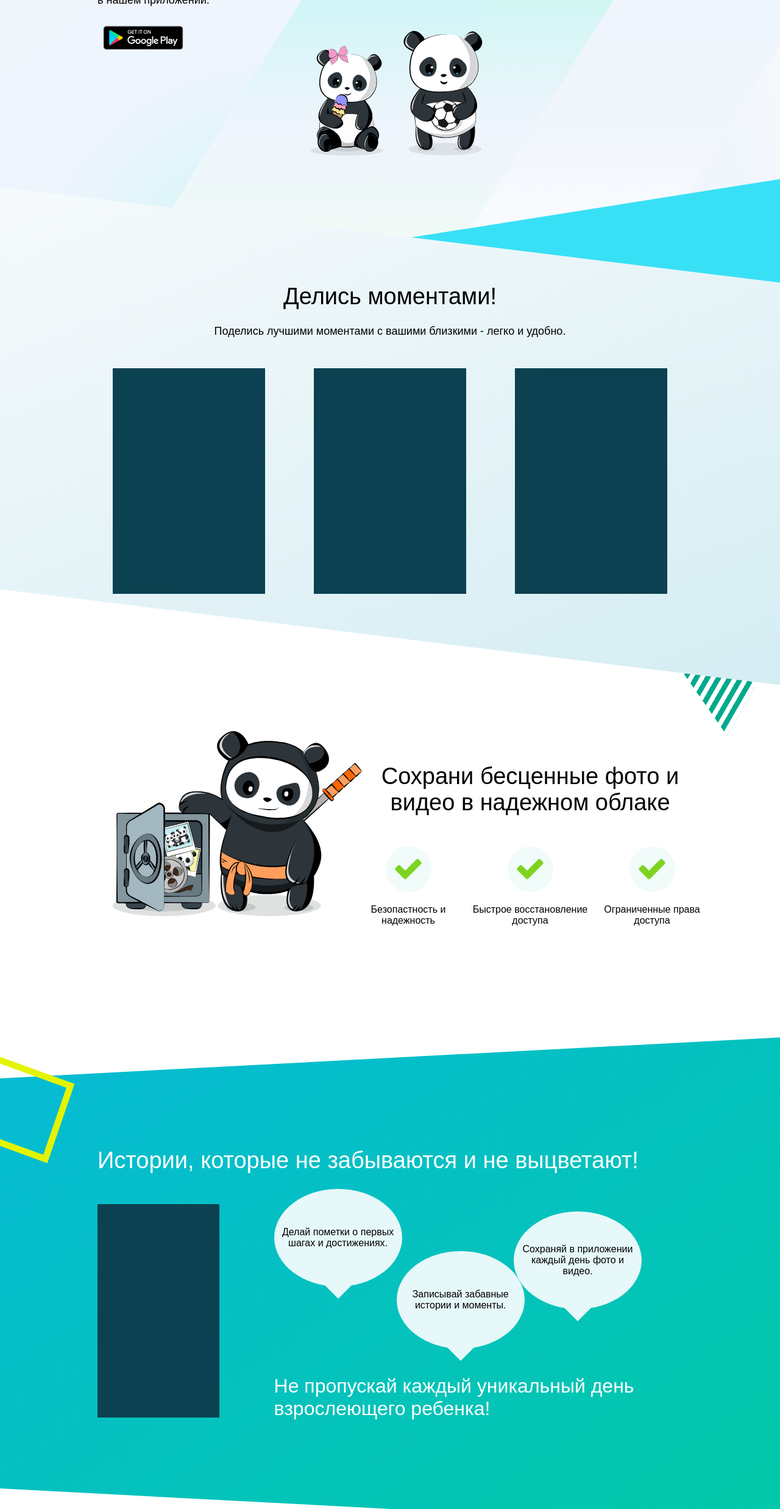
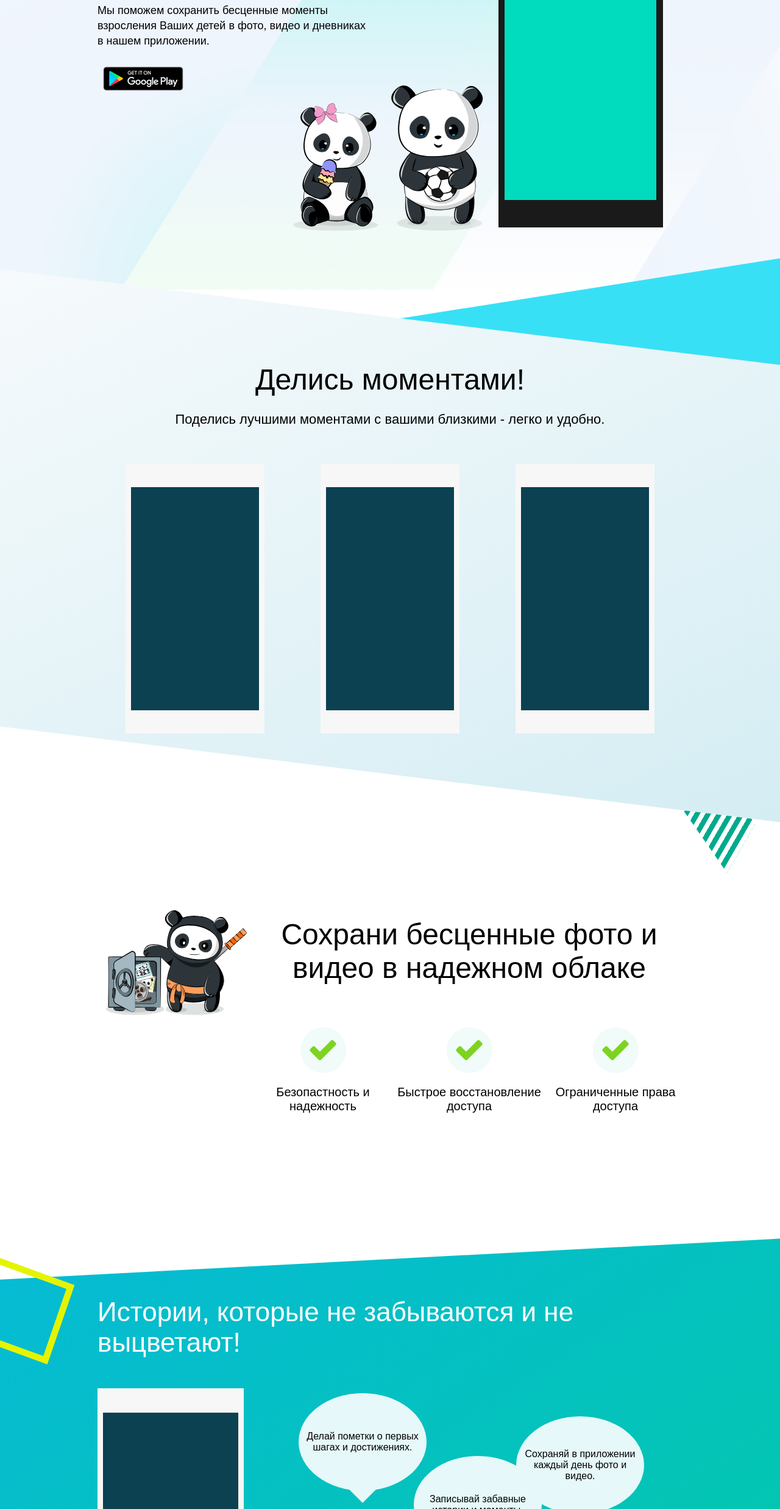
Before and after one commit to Electr0n/mytot, a React app: page / in a window 1280 px wide. Shown: the part 325-2800 px from the top of the page at 61% size. Built offline with nearby package versions, Linux system fonts and the light colour scheme.

Commit message:
Phone component

```diff
--- a/src/components/cloud/cloud.css
+++ b/src/components/cloud/cloud.css
@@ -2,7 +2,7 @@
   display: flex;
   align-self: center;
   width: 75%;
-  height: 600px;
+  height: 700px;
   justify-content: space-between;
   align-items: center;
   position: relative;
@@ -23,9 +23,9 @@
   z-index: -2;
 }
 .cloud__logo{
-  width: 500px;
-  height: 500px;
-  margin-top: 100px;
+  width: 600px;
+  height: 600px;
+  margin-top: 240px;
   background-repeat: no-repeat;
   background-image: url('../../assets/images/pandas1-06.svg');
 }
@@ -33,12 +33,12 @@
   display: flex;
   flex-direction: column;
   align-items: center;
-  width: 500px;
+  width: 700px;
 }
 .cloud__content__label{
-  font-size: 38px;
+  font-size: 48px;
   text-align: center;
-  margin-bottom: 50px;
+  margin-bottom: 70px;
 }
 .cloud__content__description{
   display: flex;
@@ -51,9 +51,9 @@
 }
 .cloud__content__description__text{
   margin-top: 20px;
-  width: 200px;
+  width: 240px;
   text-align: center;
-  font-size: 16px;
+  font-size: 20px;
 }
 .cloud__content__description__logo{
   display: flex;
--- a/src/components/comfort/comfort.css
+++ b/src/components/comfort/comfort.css
@@ -8,9 +8,9 @@
   height: 750px;
 }
 .comfort__label{
-  width: 450px;
+  width: 520px;
   text-align: center;
-  font-size: 38px;
+  font-size: 48px;
   margin-top: 90px;
 }
 .comfort__content{
@@ -20,22 +20,26 @@
   align-items: center;
 }
 .comfort__phone{
-  width: 200px;
-  height: 350px;
-  background-color: #0c4151;
+  display: flex;
   align-self: flex-end;
-  margin-bottom: 180px;
+  margin-bottom: 40px;
+}
+.comfort__phone__content{
+  width: 100%;
+  height: 100%;
+  background-color: #01dcbe;
 }
 .comfort__text{
-  width: 350px;
-  font-size: 18px;
-  line-height: 25px;
+  width: 430px;
+  font-size: 22px;
+  line-height: 35px;
   text-align: center;
   margin: 60px 0 40px 0;
 }
 .comfort__panda{
-  width: 250px;
-  height: 250px;
+  margin-top: 40px;
+  width: 300px;
+  height: 300px;
   background-repeat: no-repeat;
   background-image: url('../../assets/images/pandas1-07.svg');
 }
@@ -43,7 +47,8 @@
   display: flex;
   flex-direction: column;
   width: 100%;
-  height: 1050px;
+  height: 1150px;
+  margin-bottom: 130px;
   position: relative;
   overflow: hidden;
 }
--- a/src/components/comfort/comfort.js
+++ b/src/components/comfort/comfort.js
@@ -1,4 +1,5 @@
 import React, { Component } from 'react';
+import Phone from '../common/phone/phone';
 import './comfort.css';
 
 export default class Comfort extends Component {
@@ -6,13 +7,21 @@
     return(
       <div className='comfort__wrapper'>
         <div className='comfort'>
-          <div className='comfort__phone'></div>
+          <div className='comfort__phone'>
+            <Phone size='m' color='black'>
+              <div className='comfort__phone__content'></div>
+            </Phone>
+          </div>
           <div className='comfort__content'>
             <div className='comfort__label'>Просматривай контент удобно!</div>
             <div className='comfort__text'>Навигация и поиск по возрасту ребенка. Группировка по дням или событиям.</div>
             <div className='comfort__panda'></div>
           </div>
-          <div className='comfort__phone'></div>
+          <div className='comfort__phone'>
+            <Phone size='m' color='black'>
+              <div className='comfort__phone__content'></div>
+            </Phone>
+          </div>
         </div>
         <div className='comfort__line'></div>
       </div>
--- /dev/null
+++ b/src/components/common/phone/phone.css
@@ -0,0 +1,24 @@
+.phone{
+  box-sizing: border-box;
+  padding: 16.6% 3.8%;
+}
+
+.phone_color_black{
+  background-color: #1a1a1a;
+}
+.phone_color_white{
+  background-color: #f7f7f7;
+}
+
+.phone_size_s{
+  width: 228px;
+  height: 442px;
+}
+.phone_size_m{
+  width: 240px;
+  height: 466px;
+}
+.phone_size_l{
+  width: 270px;
+  height: 523px;
+}
--- /dev/null
+++ b/src/components/common/phone/phone.js
@@ -0,0 +1,24 @@
+import React, { Component } from 'react';
+import './phone.css';
+
+export default class Phone extends Component{
+
+  propToClassName(attr, value){
+    return value
+      ? ' phone_' + attr + '_' + value
+      : '';
+  }
+
+  className(){
+    const props = ['size', 'color', 'shadow'];
+    return ['phone'].concat(props.map((propName) => this.propToClassName(propName, this.props[propName]))).join('');
+  }
+
+  render(){
+    return(
+      <div className={this.className()}>
+        {this.props.children}
+      </div>
+    );
+  };
+}
--- a/src/components/history/history.css
+++ b/src/components/history/history.css
@@ -45,7 +45,7 @@
   width: 75%;
 }
 .history__container__label{
-  font-size: 38px;
+  font-size: 44px;
   color: #ffffff;
   margin-bottom: 50px;
 }
@@ -54,9 +54,11 @@
   flex-direction: row;
   justify-content: space-between;
 }
-.history__description__logo{
-  width: 200px;
-  height: 350px;
+.history__phone{
+}
+.history__phone__content{
+  width: 100%;
+  height: 100%;
   background-color: #0c4151;
 }
 .history__description__wrapper{
@@ -69,8 +71,9 @@
 }
 .history__description__text{
   display: flex;
-  margin-top: 30px;
-  font-size: 32px;
+  margin-top: 50px;
+  font-size: 38px;
+  line-height: 50px;
   color: #ffffff;
 }
 .history__description__bubbles{
--- a/src/components/history/history.js
+++ b/src/components/history/history.js
@@ -1,4 +1,5 @@
 import React, { Component } from 'react';
+import Phone from '../common/phone/phone';
 import './history.css';
 
 export default class History extends Component{
@@ -12,7 +13,11 @@
             Истории, которые не забываются и не выцветают!
           </div>
           <div className='history__container__description'>
-            <div className='history__description__logo'></div>
+            <div className='history__phone'>
+              <Phone size='m' color='white'>
+                <div className='history__phone__content'></div>
+              </Phone>
+            </div>
             <div className='history__description__wrapper'>
               <div className='history__description__bubbles'>
                 <div className='history__description__bubbles__item talk-bubble_1'>
--- a/src/components/important/important.css
+++ b/src/components/important/important.css
@@ -9,7 +9,7 @@
   width: 75%;
   height: 600px;
   align-self: center;
-  margin-top: 150px;
+  margin-top: 100px;
 }
 .important__content{
   display: flex;
@@ -17,7 +17,7 @@
   width: 50%;
 }
 .important__content__header{
-  font-size: 38px;
+  font-size: 48px;
 }
 .important__content__text{
   margin-top: 40px;
--- a/src/components/promo/promo.css
+++ b/src/components/promo/promo.css
@@ -2,14 +2,14 @@
   display: flex;
   align-self: center;
   width: 75%;
-  height: 520px;
+  height: 650px;
 }
 .promo__content{
   width: 50%;
 }
 .promo__content__label{
   margin-top: 50px;
-  font-size: 38px;
+  font-size: 48px;
 }
 .promo__content__description{
   width: 440px;
@@ -30,19 +30,29 @@
 }
 .promo__panda-1{
   position: absolute;
-  left: -200px;
+  left: -50%;
   bottom: 50px;
-  width: 300px;
-  height: 300px;
+  width: 350px;
+  height: 350px;
   background-repeat: no-repeat;
   background-image: url('../../assets/images/screen3-02.svg');
 }
 .promo__panda-2{
   position: absolute;
-  left: -50px;
+  left: -17%;
   bottom: 50px;
-  width: 300px;
-  height: 300px;
+  width: 350px;
+  height: 350px;
   background-repeat: no-repeat;
   background-image: url('../../assets/images/screen3-03.svg');
 }
+.promo__phone{
+  position: absolute;
+  left: 37%;
+  top: 25px;
+}
+.promo__phone__content{
+  background-color: #01dcbe;
+  width: 100%;
+  height: 100%;
+}
--- a/src/components/promo/promo.js
+++ b/src/components/promo/promo.js
@@ -1,4 +1,5 @@
 import React, { Component } from 'react';
+import Phone from '../common/phone/phone';
 import './promo.css';
 
 export default class Promo extends Component{
@@ -17,6 +18,11 @@
         <div className='promo__images'>
           <div className='promo__panda-1'></div>
           <div className='promo__panda-2'></div>
+          <div className='promo__phone'>
+            <Phone size='l' color='black'>
+              <div className='promo__phone__content'></div>
+            </Phone>
+          </div>
         </div>
       </div>
     );
--- a/src/components/share-moments/share-moments.css
+++ b/src/components/share-moments/share-moments.css
@@ -1,14 +1,14 @@
 .share-moments{
   display: flex;
   width: 100%;
-  height: 740px;
+  height: 840px;
   align-items: center;
   justify-content: center;
   position: relative;
 }
 .share-moments__background{
   width: 100%;
-  height: 660px;
+  height: 750px;
   position: absolute;
   background-color: #d4edf3;
   -webkit-transform: skew(0deg, 7deg);
@@ -41,20 +41,26 @@
   height: 100%;
 }
 .share-moments__content__label{
-  font-size: 38px;
+  font-size: 48px;
   margin-top: 120px;
   margin-bottom: 25px;
 }
 .share-moments__content__description{
-  font-size: 18px;
+  font-size: 22px;
+  margin-bottom: 60px;
 }
 .share-moments__content__images{
   display: flex;
   flex-direction: row;
+  width: 100%;
+  justify-content: space-around;
 }
-.share-moments__content__images__item{
-  width: 250px;
-  height: 370px;
-  margin: 50px 40px;
+.share-moments__phone{
+}
+.share-moments__phone__content_1,
+.share-moments__phone__content_2,
+.share-moments__phone__content_3{
   background-color: #0c4151;
+  width: 100%;
+  height: 100%;
 }
--- a/src/components/share-moments/share-moments.js
+++ b/src/components/share-moments/share-moments.js
@@ -1,4 +1,5 @@
 import React, { Component } from 'react';
+import Phone from '../common/phone/phone';
 import './share-moments.css';
 
 export default class ShareMoments extends Component{
@@ -13,9 +14,21 @@
             Поделись лучшими моментами с вашими близкими - легко и удобно.
           </div>
           <div className='share-moments__content__images'>
-            <div className='share-moments__content__images__item'></div>
-            <div className='share-moments__content__images__item'></div>
-            <div className='share-moments__content__images__item'></div>
+            <div className='share-moments__phone'>
+              <Phone size='s' color='white'>
+                <div className='share-moments__phone__content_1'></div>
+              </Phone>
+            </div>
+            <div className='share-moments__phone'>
+              <Phone size='s' color='white'>
+                <div className='share-moments__phone__content_2'></div>
+              </Phone>
+            </div>
+            <div className='share-moments__phone'>
+              <Phone size='s' color='white'>
+                <div className='share-moments__phone__content_3'></div>
+              </Phone>
+            </div>
           </div>
         </div>
         <div className='share-moments__background_corner'></div>
```
